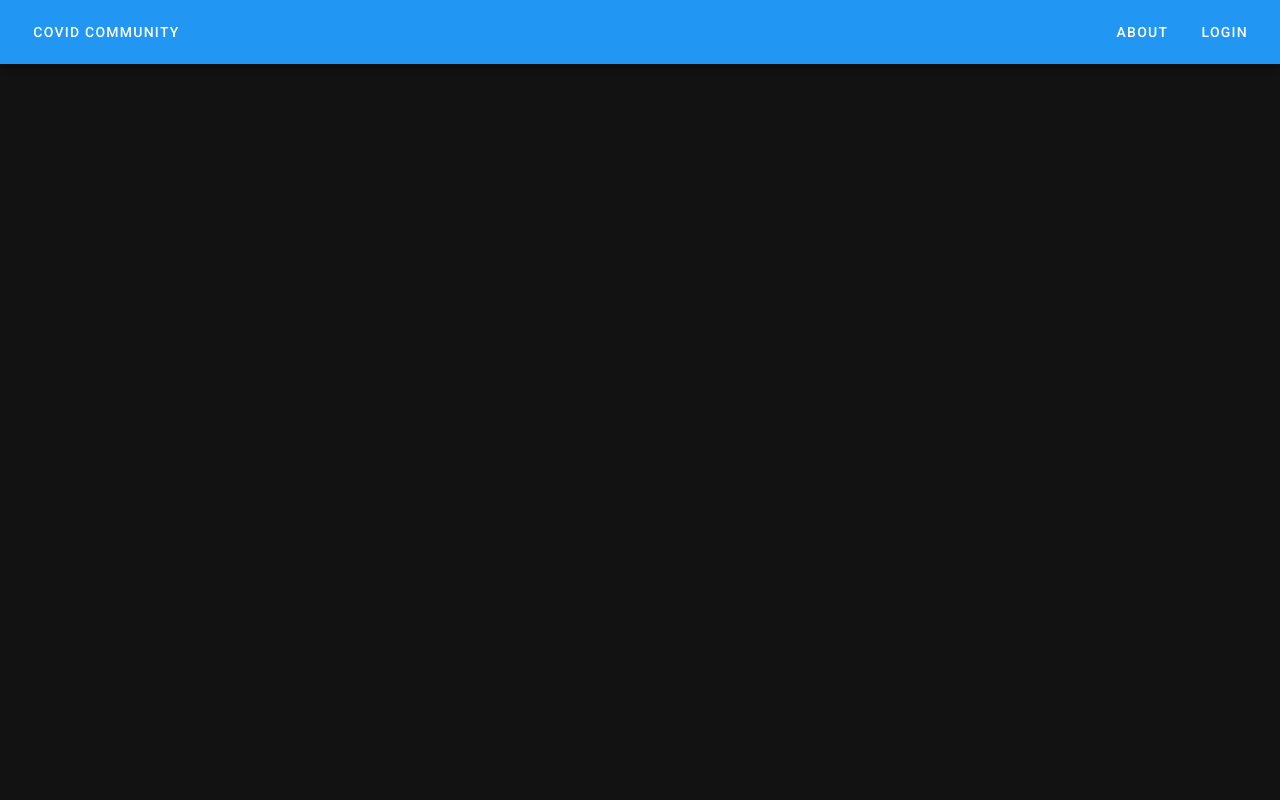
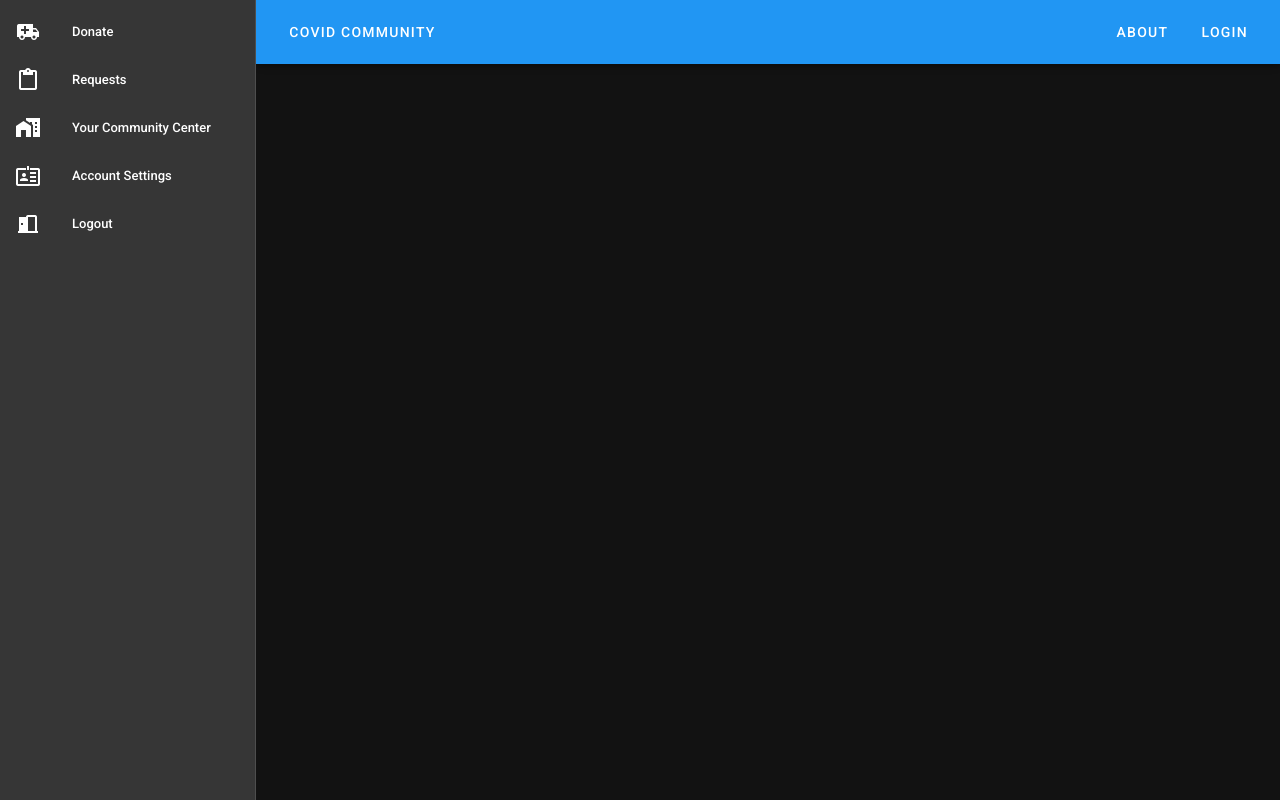
Before and after one commit to eventually-apps/covid-community, a Vue app in the folder front-end/: page /User in a window 1280 px wide. Built offline with nearby package versions, Linux system fonts and the light colour scheme.

Commit message:
added user and distrubution view

```diff
--- a/front-end/src/components/Landing.vue
+++ b/front-end/src/components/Landing.vue
@@ -1,16 +1,19 @@
 <template>
 <v-content>
     <v-container class="fill-height" fluid>
-        <v-row  align="center"
-          justify="center">
+        <v-row  align="center" justify="center">
             <v-col cols="12" sm="8" md="4">
                 <h1 align="center">Welcome to Covid Community</h1>
             </v-col>
         </v-row>
-        <v-row align="center"
-          justify="center">
-            <v-col cols="6" md="4">
-                <v-btn class="signUpBtn" color="primary" :to="{path: '/SignUp'}">Sign Up</v-btn>
+        <v-row  align="center" justify="center">
+            <v-col cols="12" sm="8" md="4">
+                <p align="center">Blah blah boiler plate put landing text here</p>
+            </v-col>
+        </v-row>
+        <v-row align="center" justify="center">
+            <v-col cols="6" md="2">
+                <v-btn class="signUpBtn" color="primary" :to="{path: '/SignUp'}" align="center">Get Started</v-btn>
             </v-col>
         </v-row>
     </v-container>
--- a/front-end/src/router/index.ts
+++ b/front-end/src/router/index.ts
@@ -27,6 +27,11 @@ const routes = [
     path: '/Login',
     name: 'Login',
     component: () => import('../views/Login.vue')
+  },
+  {
+    path: '/User',
+    name: 'User',
+    component: () => import('../views/UserView.vue')
   }
 ]
 
--- /dev/null
+++ b/front-end/src/views/UserView.vue
@@ -0,0 +1,93 @@
+<template>
+     <v-navigation-drawer
+      v-model="drawer"
+      app>
+
+      <v-list dense>
+        <template v-for="item in items">
+          <v-row
+            v-if="item.heading"
+            :key="item.heading"
+            align="center"
+          >
+            <v-col cols="6">
+              <v-subheader v-if="item.heading">
+                {{ item.heading }}
+              </v-subheader>
+            </v-col>
+            <v-col
+              cols="6"
+              class="text-center">
+
+              <a
+                href="#!"
+                class="body-2 black--text"
+              >EDIT</a>
+            </v-col>
+          </v-row>
+          <v-list-group
+            v-else-if="item.children"
+            :key="item.text"
+            v-model="item.model"
+            :prepend-icon="item.model ? item.icon : item['icon-alt']"
+            append-icon=""
+          >
+            <template v-slot:activator>
+              <v-list-item-content>
+                <v-list-item-title>
+                  {{ item.text }}
+                </v-list-item-title>
+              </v-list-item-content>
+            </template>
+            <v-list-item
+              v-for="(child, i) in item.children"
+              :key="i"
+              link
+            >
+              <v-list-item-action v-if="child.icon">
+                <v-icon>{{ child.icon }}</v-icon>
+              </v-list-item-action>
+              <v-list-item-content>
+                <v-list-item-title>
+                  {{ child.text }}
+                </v-list-item-title>
+              </v-list-item-content>
+            </v-list-item>
+          </v-list-group>
+          <v-list-item
+            v-else
+            :key="item.text"
+            link
+          >
+            <v-list-item-action>
+              <v-icon>{{ item.icon }}</v-icon>
+            </v-list-item-action>
+            <v-list-item-content>
+              <v-list-item-title>
+                {{ item.text }}
+              </v-list-item-title>
+            </v-list-item-content>
+          </v-list-item>
+        </template>
+      </v-list>
+    </v-navigation-drawer>
+</template>
+
+<script>
+  export default {
+    props: {
+      source: String,
+    },
+    data: () => ({
+      dialog: false,
+      drawer: null,
+      items: [
+        { icon: 'mdi-ambulance', text: 'Donate' },
+        { icon: 'mdi-content-paste', text: 'Requests' },
+        { icon: 'mdi-home-city', text: 'Your Community Center' },
+        { icon: 'mdi-badge-account-horizontal-outline', text: 'Account Settings' },
+        { icon: 'mdi-door-open', text: 'Logout' },
+      ],
+    }),
+  }
+</script>
```
Also changed, not shown: front-end/src/views/DistributorView.vue (added).
